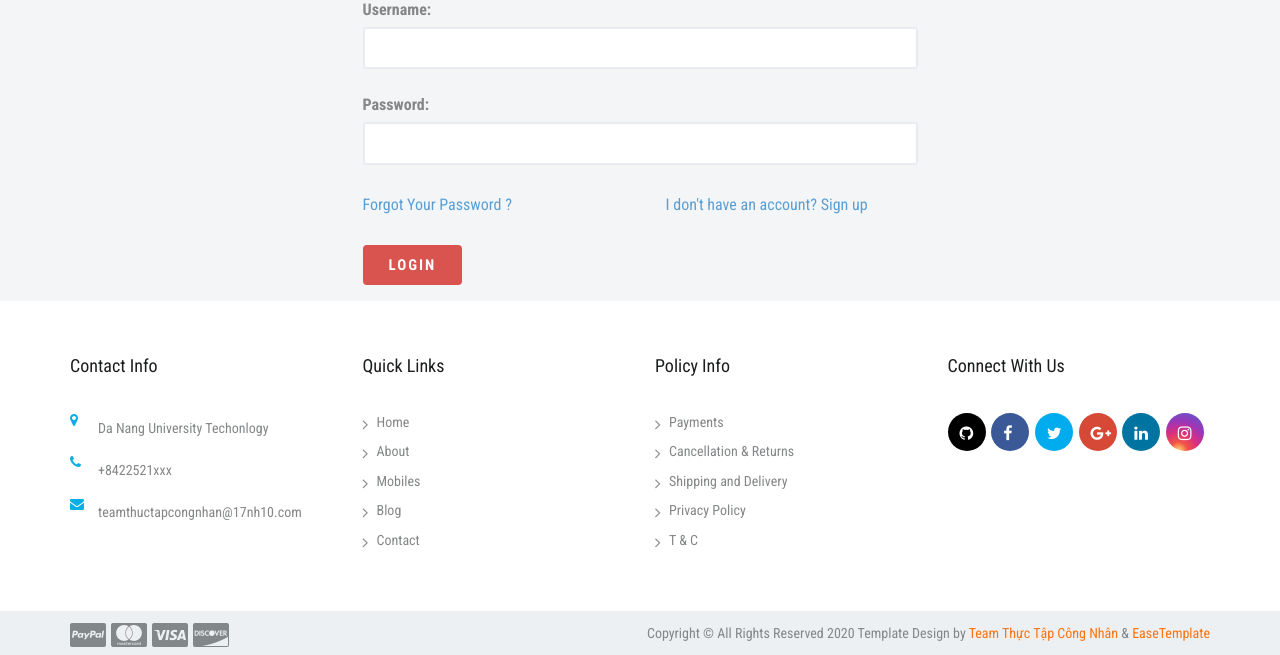
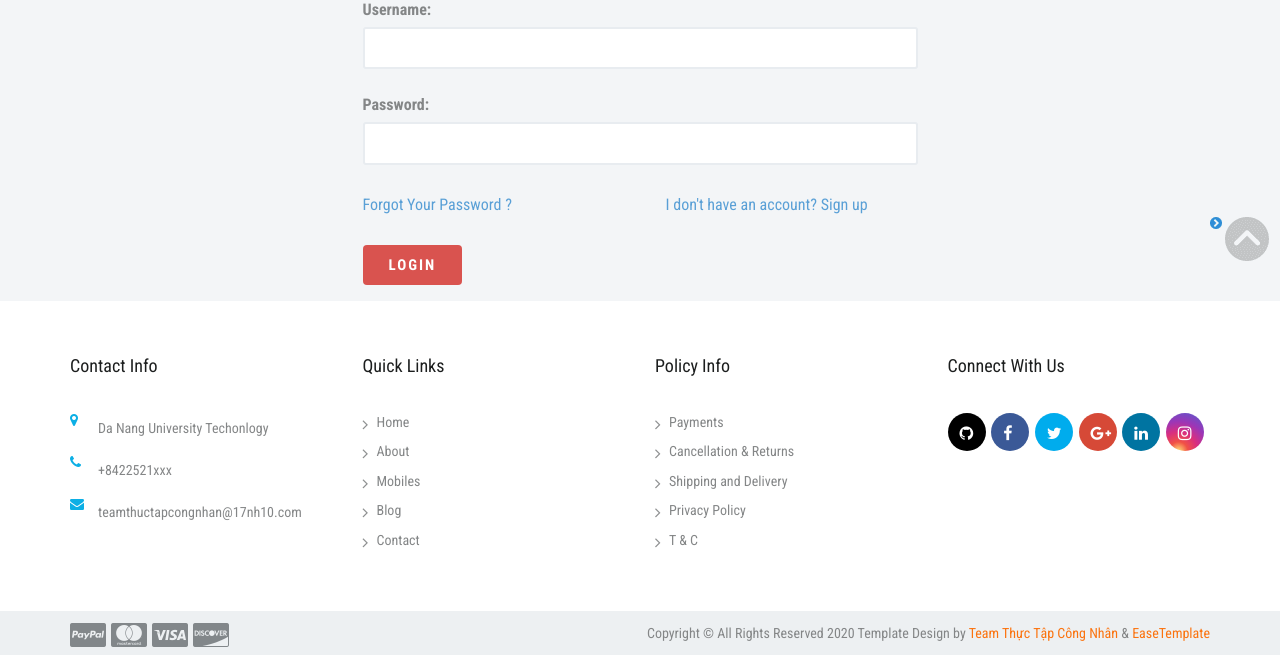
Before and after one commit to lemanh99/MobileStore-TTCN-FlaskPython, a Flask app: page /login in a window 1280 px wide. Shown: the part 463-1118 px from the top of the page. Run offline with Flask 2, Linux system fonts and the light colour scheme; data that the repository does not hold is empty; some libraries are stand-ins or nearby versions.

Commit message:
Version 1.0.1

```diff
--- a/shop/static/css/style.css
+++ b/shop/static/css/style.css
@@ -1125,3 +1125,5 @@
 
 /* ---------------------------------------------------------------------------- */
 .detail-btn .product-btn .btn-like i{margin-left: 3px;margin-top: 1px;}
+.ico-scrolltop {background-position: -520px 0;width: 60px;height: 60px;}
+.icons {display: inline-block;background: url(../images/Assets.png) 0 0 no-repeat;vertical-align: middle;text-align: center;}
--- a/shop/templates/base.html
+++ b/shop/templates/base.html
@@ -31,6 +31,9 @@
 <body>
 {%block content%}
 {% endblock content%}
+<div class="scrollToTop" style="display: block;position: fixed;z-index: 999999;bottom: 60px;right: 10px;cursor: pointer;">
+    <i class="icons ico-scrolltop" title="ScrollToTop"></i>
+</div>
 
 <div>
     <div id="fb-root"></div>
@@ -58,6 +61,7 @@
          logged_out_greeting="Chào mừng bạn đến với cửa hàng điện thoai. Bạn cần chúng tôi giúp gì?">
     </div>
 </div>
+
 <script src="{{ url_for('static', filename='js/jquery.min.js')}}" type="text/javascript"></script>
 <script src="{{ url_for('static', filename='js/jquery-2.1.1.js')}}" type="text/javascript"></script>
 <!-- Include all compiled plugins (below), or include individual files as needed -->
@@ -70,7 +74,22 @@
 <script type="text/javascript" src="{{ url_for('static', filename='js/owl.carousel.min.js')}}"></script>
 <script type="text/javascript" src="{{ url_for('static', filename='js/photo-gallery.js')}}"></script>
 <script type="text/javascript" src="{{ url_for('static', filename='js/multiple-carousel.js')}}"></script>
+<script type='text/javascript'>
+    $(function () {
+        $(window).on('scroll', function () {
+            if ($(window).scrollTop() > 100) {
+                $('.scrollToTop').fadeIn();
+            } else {
+                $('.scrollToTop').fadeOut();
+            }
+        });
 
+        $('.scrollToTop').on('click', function () {
+            $('html, body').animate({ scrollTop: 0 }, 500, 'linear');
+            return false;
+        });
+    });
+</script>
 </body>
 
 </html>
```
Also changed, not shown: shop/static/images/Assets.png (added).
